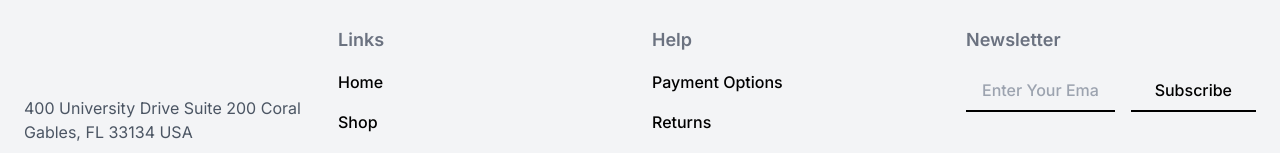
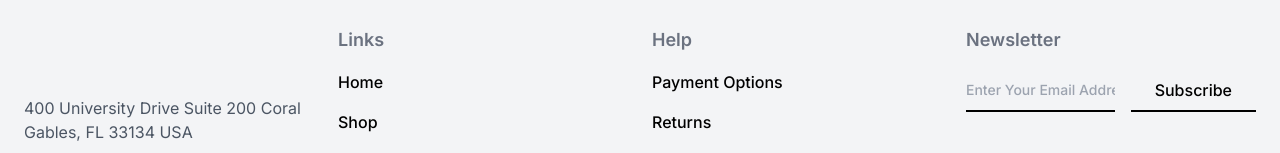
Before and after one commit to HadiqaGohar/Figma-Design-Hackathon, a Next.js app: page / in a window 1280 px wide. Shown: the part 4362-4515 px from the top of the page. Built offline with nearby package versions, Linux system fonts and the light colour scheme.

Commit message:
remove border

```diff
--- a/src/app/components/Footer.tsx
+++ b/src/app/components/Footer.tsx
@@ -68,13 +68,14 @@ function Footer() {
             <input
               type="email"
               placeholder="Enter Your Email Address"
-              className="font-medium px-4 py-2 bg-gray-100 border-b-2 border-black focus:ring-2 focus:ring-black focus:outline-none w-full"
+              className="font-medium text-sm py-2 border-b-2 border-black bg-gray-100 focus:outline-none w-full"
             />
-            <button className="px-6 py-2 font-medium text-black border-b-2 border-black hover:bg-black hover:text-white">
+            <button className="px-6 py-2 font-medium border-b-2 border-black  text-black hover:bg-black hover:text-white">
               Subscribe
             </button>
           </div>
         </div>
+
       </div>
 
       {/* Footer Bottom */}
```
